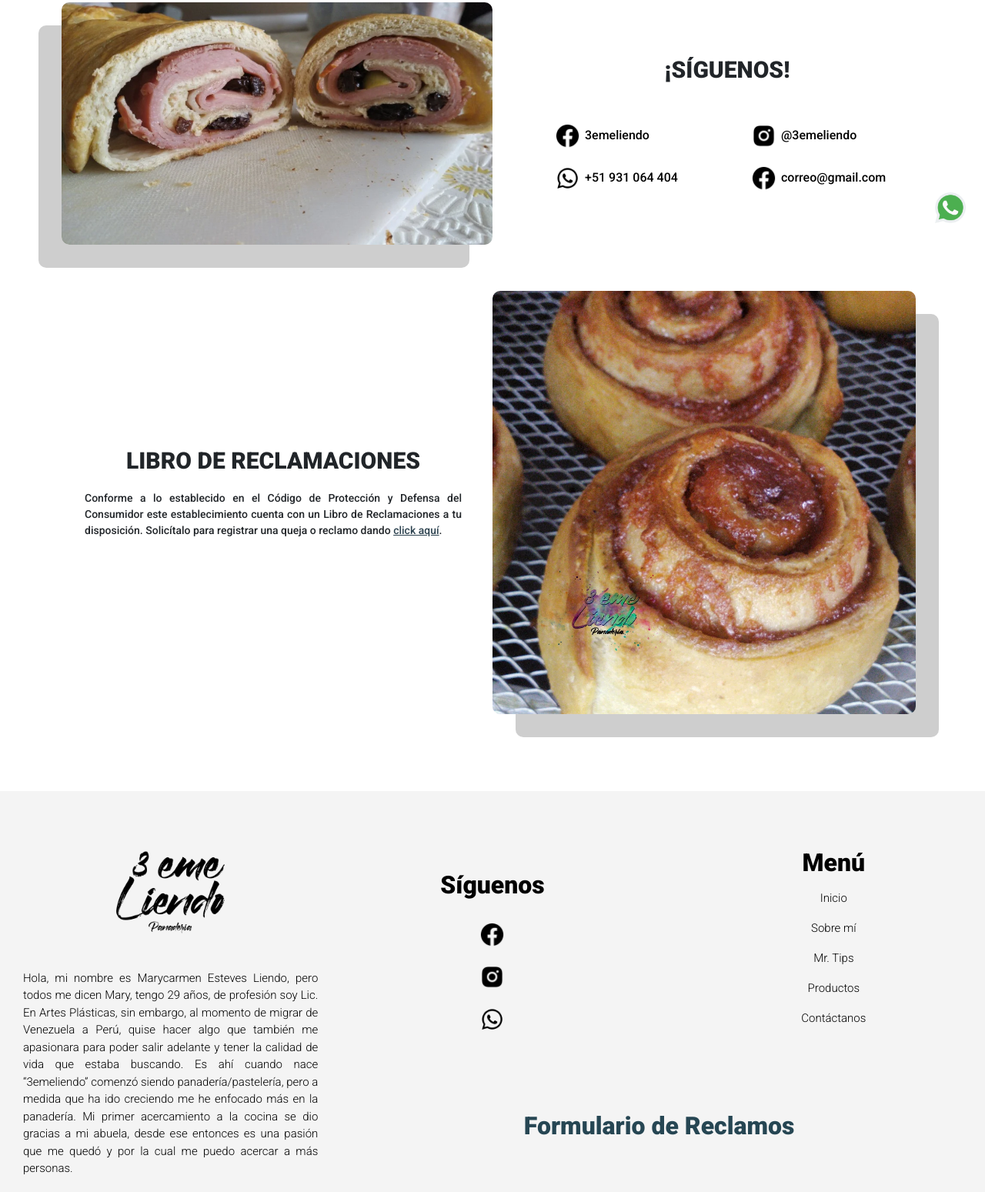
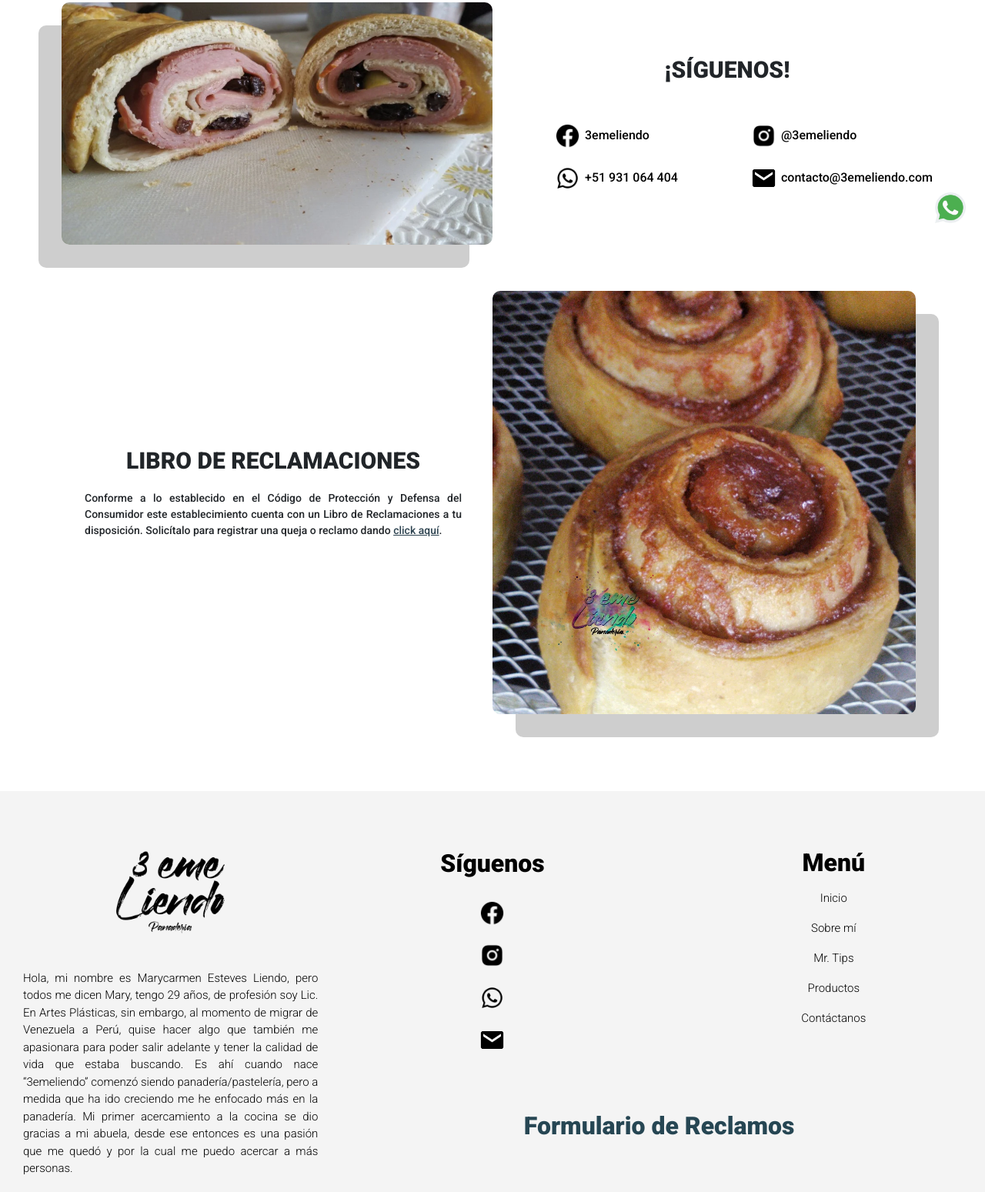
Before and after one commit to FeGaWeb/3emeliendo, a website: page html/contact.html in a window 1280 px wide. Shown: the part 445-1994 px from the top of the page at 77% size. Drawn offline with nearby package versions, Linux system fonts and the light colour scheme.

Commit message:
Se agrega icon de mail - Finaliza v1.01

```diff
--- a/html/contact.html
+++ b/html/contact.html
@@ -103,8 +103,8 @@
                     </li>
 
                     <li>
-                        <a href="" target="blank"> <img src="../img/redes/b_facebook.png" alt=""></a>
-                        <a class="social_a" href="" target="blank">correo@gmail.com</a>
+                        <a href="mailto:contacto@3emeliendo.com" target="blank"> <img src="../img/redes/mail.png" alt=""></a>
+                        <a class="social_a" href="mailto:contacto@3emeliendo.com" target="blank">contacto@3emeliendo.com</a>
                     </li>
 
                 </div>
@@ -164,6 +164,7 @@
             <a href="https://www.facebook.com/profile.php?id=100054567094265" target="blank"><img src="../img/redes/b_facebook.png" alt="facebook_icon" title="facebook"></a>
             <a href="https://www.instagram.com/3emeliendo/" target="blank" class="margin-social"><img src="../img/redes/b_instagram.png" alt="instagram_icon" title="instagram"></a>
             <a href="https://api.whatsapp.com/send?phone=+51931064404&text=Hola Mary!" target="blank" class="margin-social"><img src="../img/redes/b_whats.png" alt="whatsapp_icon" title="whatsapp"></a>
+            <a href="mailto:contacto@3emeliendo.com" target="blank"> <img src="../img/redes/mail.png" alt="email" title="email"></a>
         </div>
 
         <div class="footer-quejas">
```
Also changed, not shown: html/about.html (+1 -0 lines), html/mr_tips.html (+1 -0 lines), html/products.html (+1 -0 lines), html/reclamos.html (+1 -0 lines), index.html (+1 -0 lines), img/redes/mail.png (added), 1 other file.
